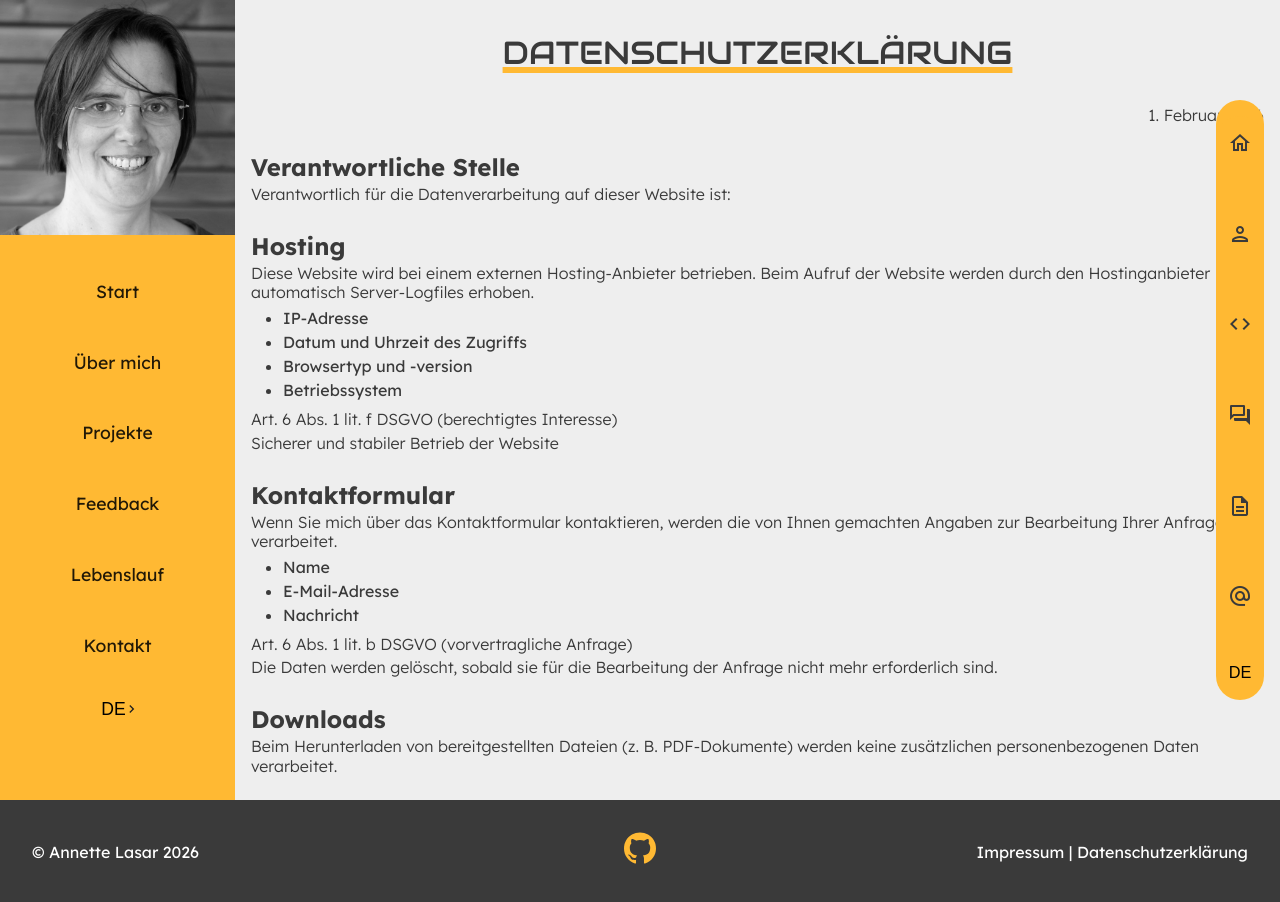
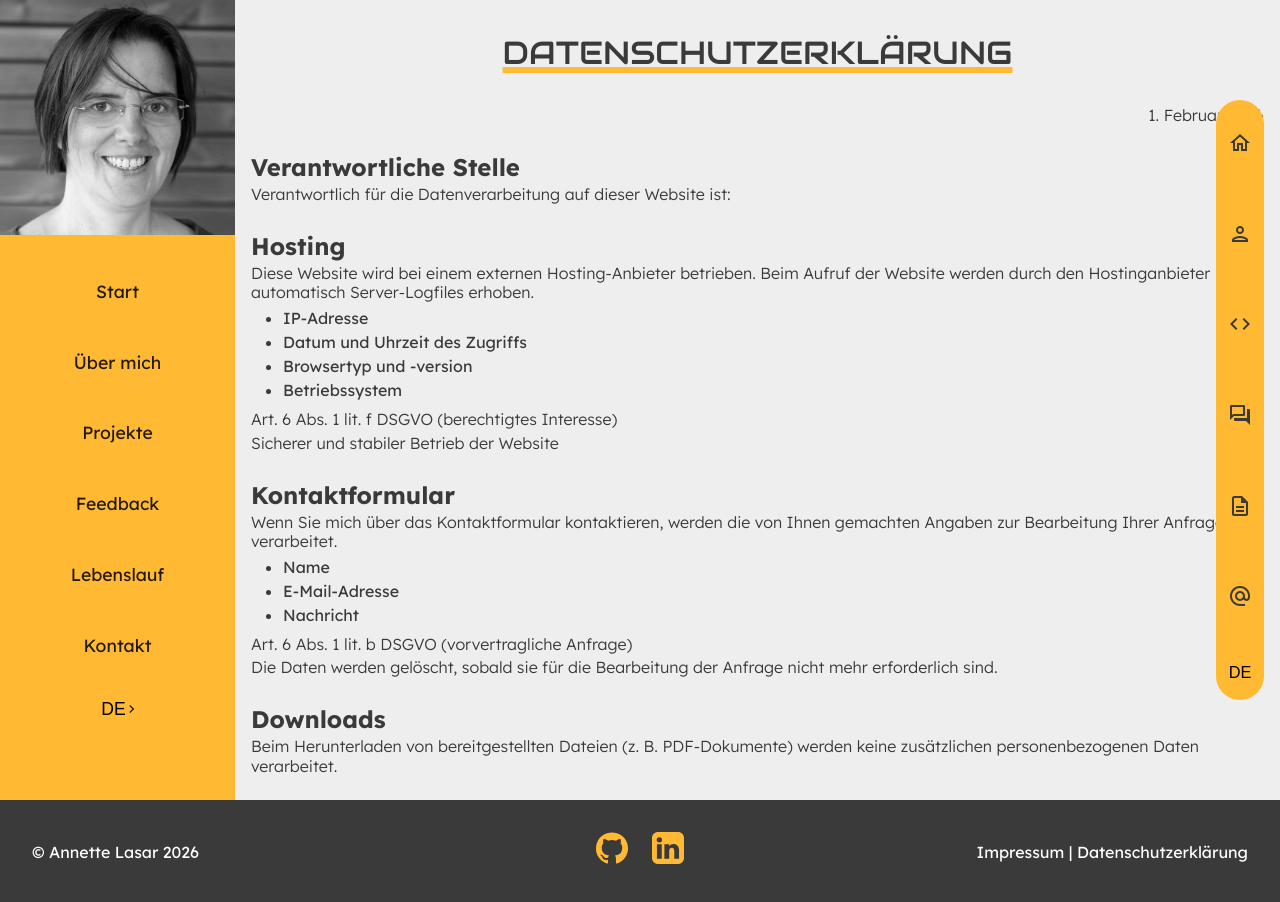
Before and after one commit to Annette-Lasar/portfolio_orange, an Angular app: page /legal/privacy in a window 1280 px wide. Built offline with nearby package versions, Linux system fonts and the light colour scheme.

Commit message:
Show LinkedIn icon and link in footer

```diff
--- a/public/i18n/static.json
+++ b/public/i18n/static.json
@@ -286,6 +286,6 @@
     "gitHubIconPath": "github.svg",
     "linkedInIconPath": "linkedin.svg",
     "gitHubLinkPath": "https://github.com/Annette-Lasar",
-    "linkedInLinkPath": ""
+    "linkedInLinkPath": "https://www.linkedin.com/in/annette-lasar-7288743b2/"
   }
 }
--- a/src/app/shared/components/footer/footer.html
+++ b/src/app/shared/components/footer/footer.html
@@ -10,7 +10,6 @@
         <img [src]="linkPathPrefix + content.footer.gitHubIconPath" alt="" height="32" />
       </a>
       <a
-        class="d-none"
         [href]="content.footer.linkedInLinkPath"
         target="_blank"
         rel="noopener"
```
